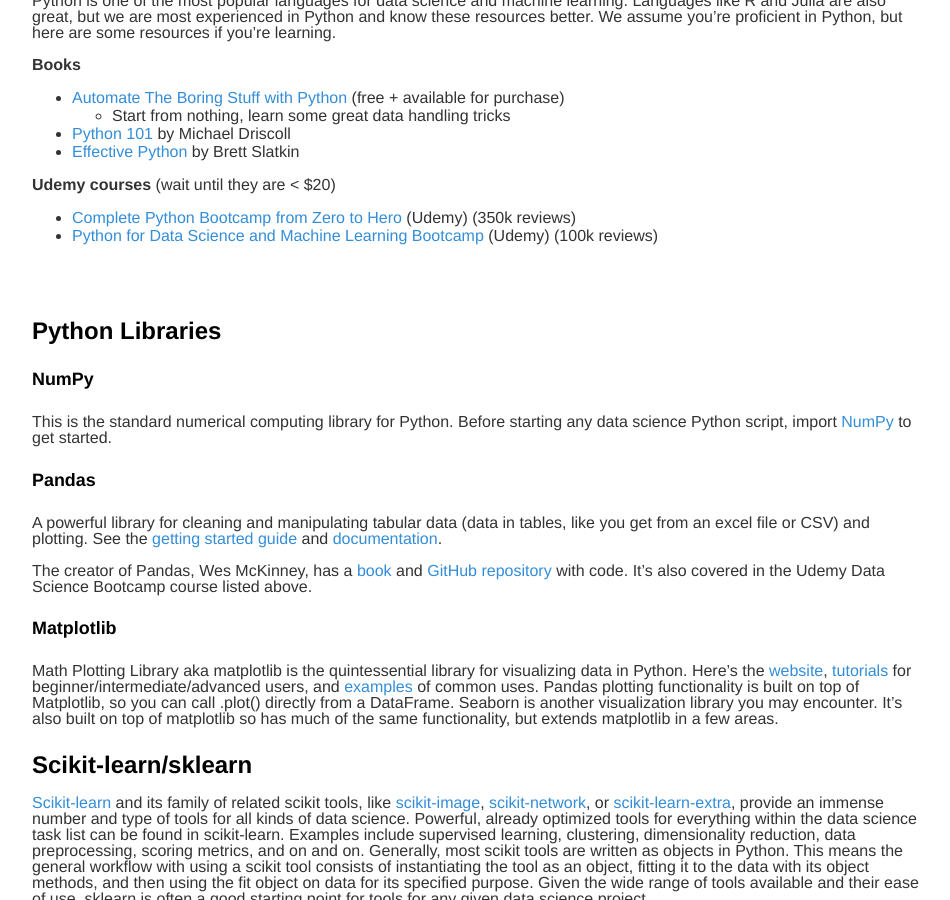
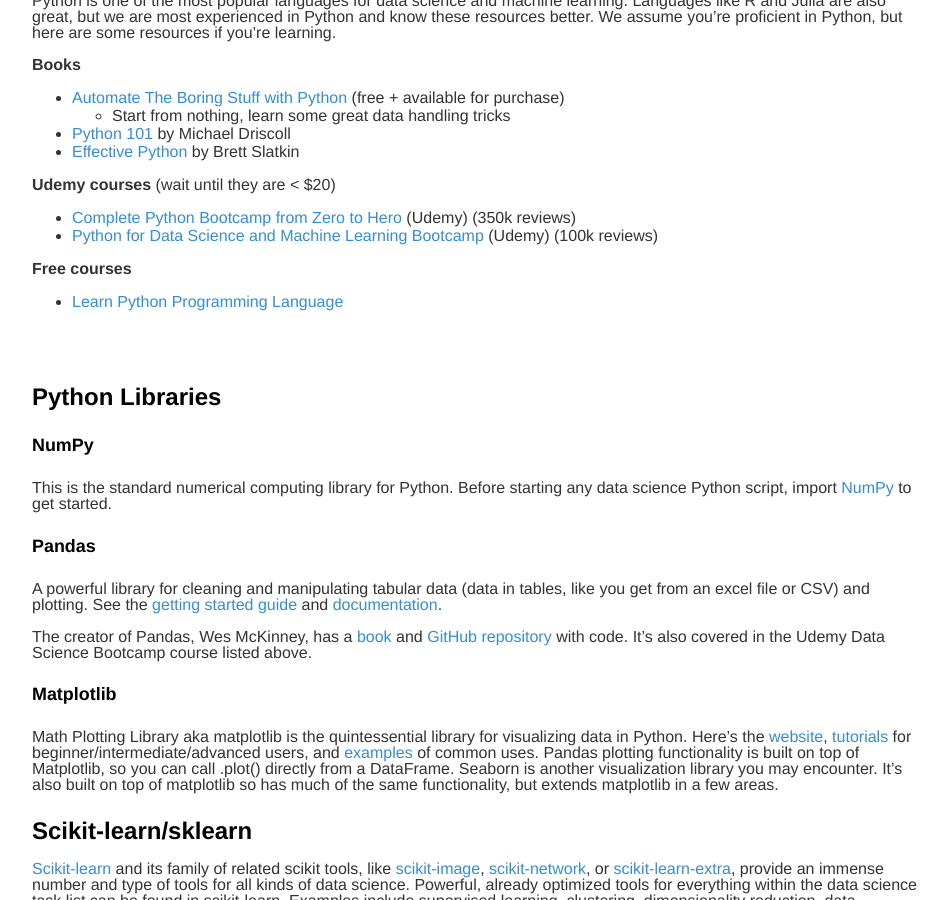
Before and after one commit to datasciencecookbook/datasciencecookbook.github.io, a Jekyll site: the page built from ingredients/index.md, in a window 1280 px wide and 900 px high, scrolled down 2078 px. Shown: the whole window, without its empty margins (160-1110 px from the left). Built offline with Jekyll 4.4.1, drawn with Linux system fonts in a browser that asks for light colours.

Commit message:
Added a useful resource
Added a useful reference link about Python that will help your readers, to get a detailed knowledge of the topic and also benefit your repository. Hope you will like this thank you.

```diff
--- a/ingredients/index.md
+++ b/ingredients/index.md
@@ -66,6 +66,9 @@
 **Udemy courses** (wait until they are < $20)
 - [Complete Python Bootcamp from Zero to Hero](https://www.udemy.com/course/complete-python-bootcamp/?LSNPUBID=JVFxdTr9V80&ranEAID=JVFxdTr9V80&ranMID=39197&ranSiteID=JVFxdTr9V80-Xn_zAW37OWEle3RdoedlLA&utm_medium=udemyads&utm_source=aff-campaign) (Udemy) (350k reviews)
 - [Python for Data Science and Machine Learning Bootcamp](https://www.udemy.com/course/python-for-data-science-and-machine-learning-bootcamp/learn/lecture/5736886#overview) (Udemy)  (100k reviews)
+
+**Free courses**
+- [Learn Python Programming Language](https://www.scaler.com/topics/python/)
 
 
 <br><br>
```
